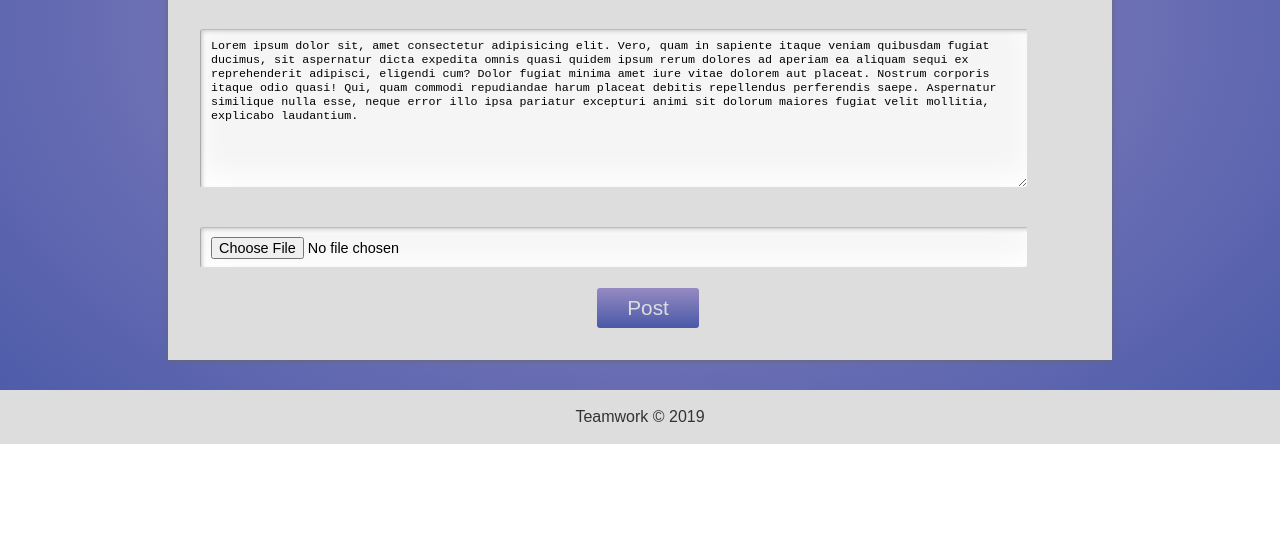
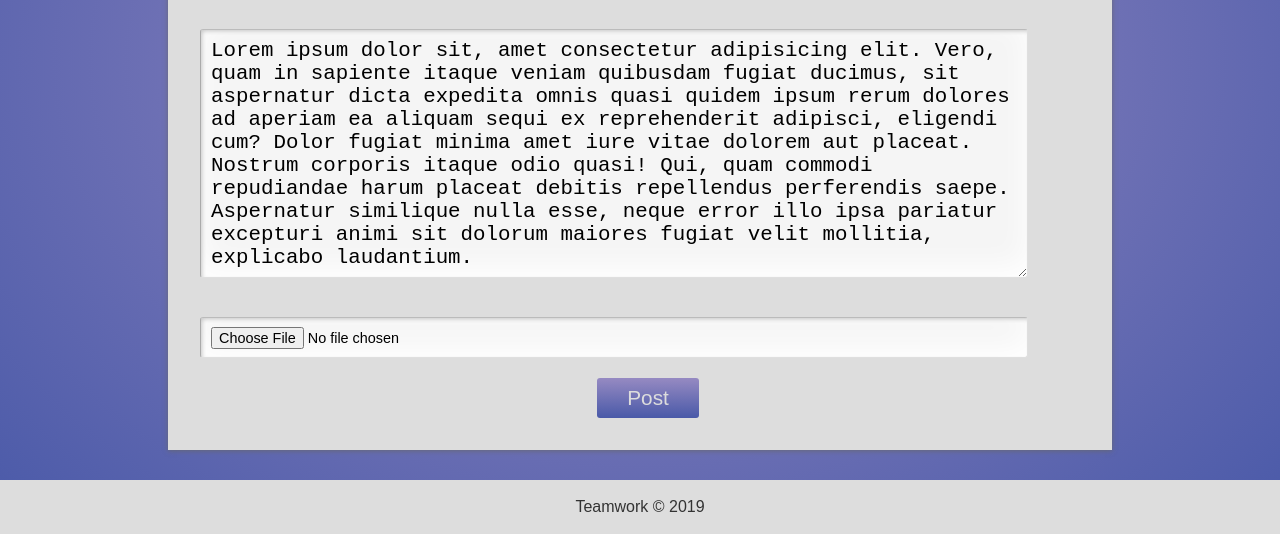
Before and after one commit to BlaiseJavan/Teamwork, a plain HTML site: page UI/html/edit-article.html in a window 1280 px wide. Shown: the part 411-945 px from the top of the page. Before the commit the page ends 855 px from the top, so only its background shows below. Drawn offline with Linux system fonts and the light colour scheme.

Commit message:
chore(ui): increase textarea font size[Start #168992950]

```diff
--- a/UI/css/specific-article.css
+++ b/UI/css/specific-article.css
@@ -37,9 +37,14 @@
     padding: 1rem 0 0 1rem;
 }
 
+::placeholder {
+    font-size: 1.1rem;
+}
+
 img {
     max-width: 100%;
 }
+
 .wrapper {
     display: grid;
     grid-gap: 20px;
@@ -562,6 +567,9 @@ textarea {
     position: relative;
 }
 
+.form .field textarea{
+    font-size: 1.3rem;
+}
 
 .form label{
     color: #565C70;
```
Lines whose indentation alone changed are shown as unchanged.
